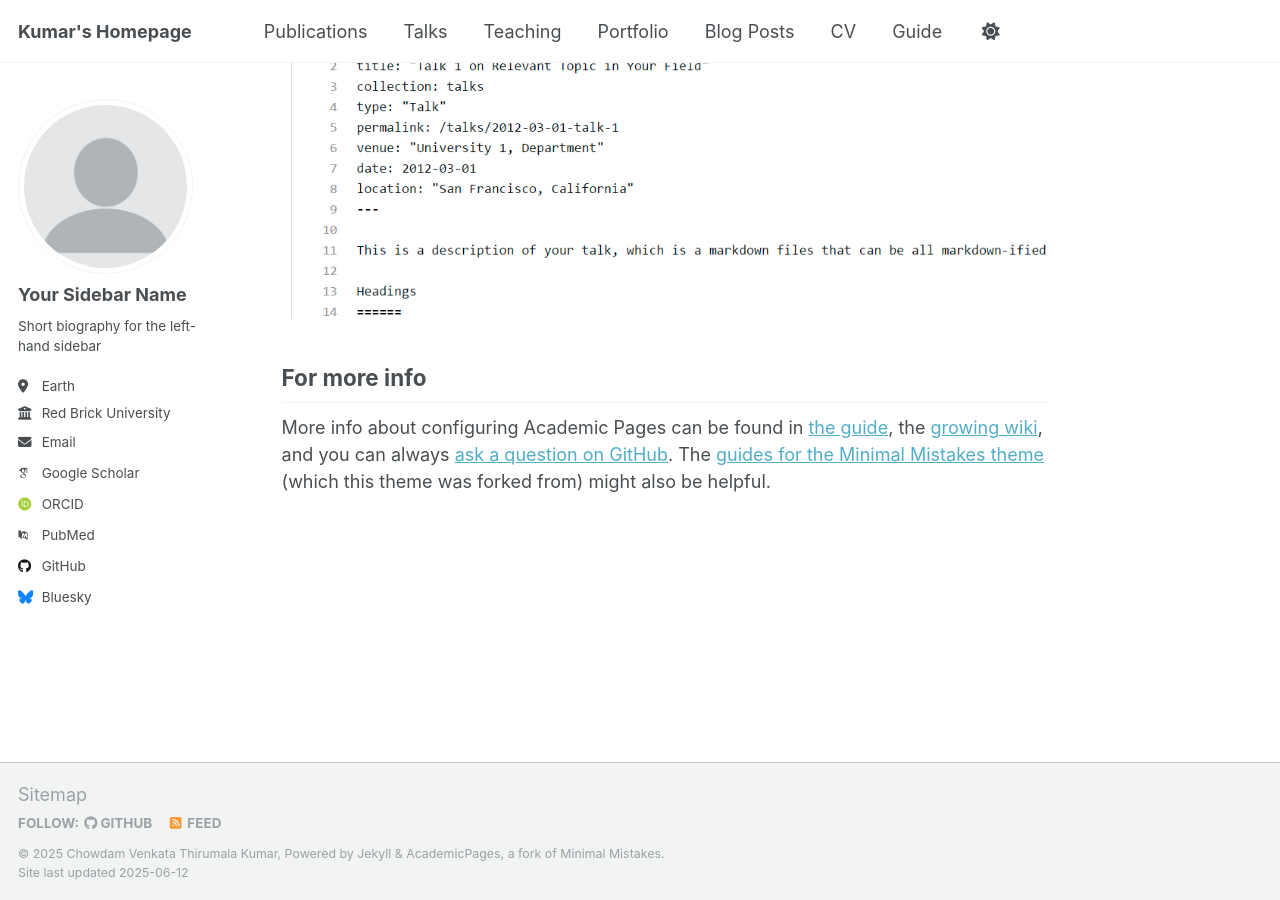
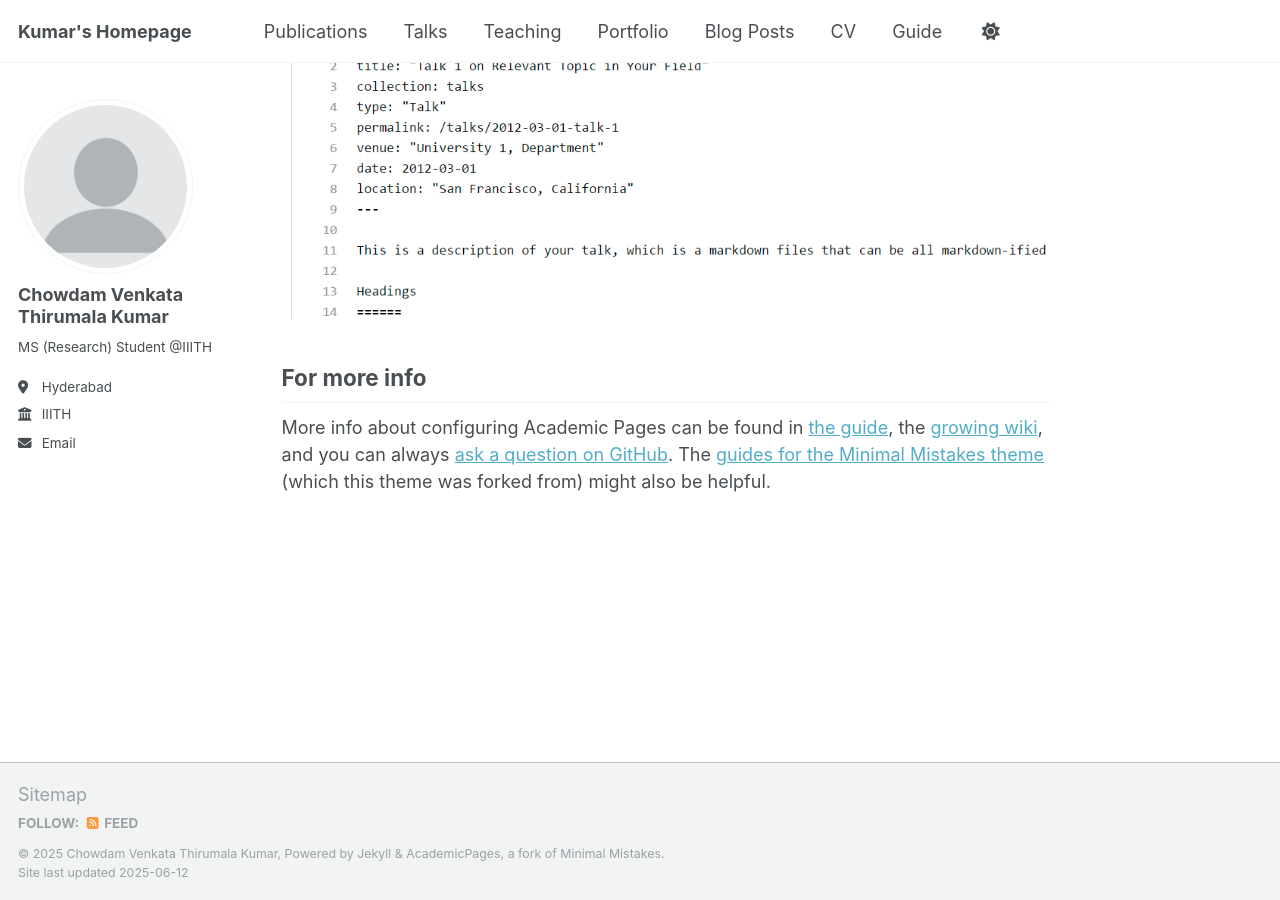
Before and after one commit to cvthirumalakumar/cvthirumalakumar.github.io, a Jekyll site: the page built from _pages/about.md, in a window 1280 px wide and 900 px high, scrolled down 2636 px. Built offline with Jekyll 4.4.1, drawn with Linux system fonts in a browser that asks for light colours; some web fonts are replaced.

Commit message:
Update _config.yml

```diff
--- a/_config.yml
+++ b/_config.yml
@@ -23,22 +23,22 @@
 author:
   # Biographic information
   avatar           : "profile.png"
-  name             : "Your Sidebar Name"
+  name             : "Chowdam Venkata Thirumala Kumar"
   pronouns         : # example: "she/her"
-  bio              : "Short biography for the left-hand sidebar"
-  location         : "Earth"
-  employer         : "Red Brick University"
+  bio              : "MS (Research) Student @IIITH"
+  location         : "Hyderabad"
+  employer         : "IIITH"
   uri              : # URL
-  email            : "none@example.org"
+  email            : "chowdam.v@research.iiit.ac.in"
 
   # Academic websites
   academia         : # URL
   arxiv            : # URL - Update with the correct link to your profile
-  googlescholar    : "https://scholar.google.com/citations?user=PS_CX0AAAAAJ"
+  googlescholar    : # URL
   impactstory      : # URL
-  orcid            : "http://orcid.org/yourorcidurl"
+  orcid            : # URL
   semantic         : # URL
-  pubmed           : "https://www.ncbi.nlm.nih.gov/pubmed/?term=john+snow"
+  pubmed           : # URL
   researchgate     : # URL
   scopus           : # URL
 
@@ -46,12 +46,12 @@
   bitbucket        : # Username - Update with your username on the site
   codepen          : # Username
   dribbble         : # Username
-  github           : "academicpages"
+  github           : # Username
   kaggle           : # Username
   stackoverflow    : # User number or user number and name (i.e., use "1" or "1/jeff-atwood")
 
   # Social media
-  bluesky          : "bsky.app" # Replace this with you Bluesky username
+  bluesky          : # Username # Replace this with you Bluesky username
   facebook         : # Username
   flickr           : # Username
   foursquare       : # Username
```
